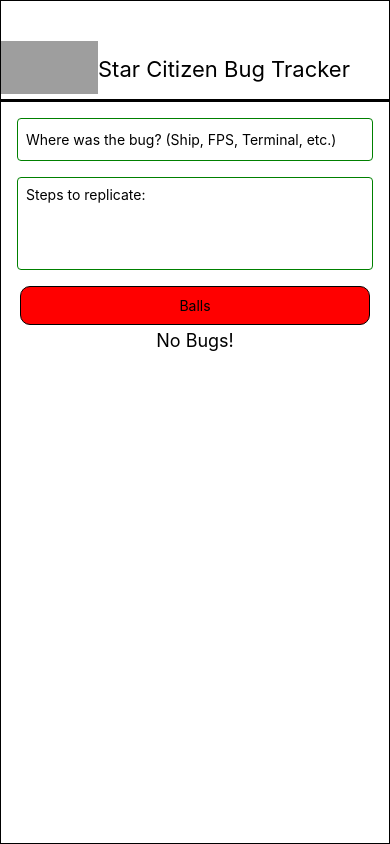
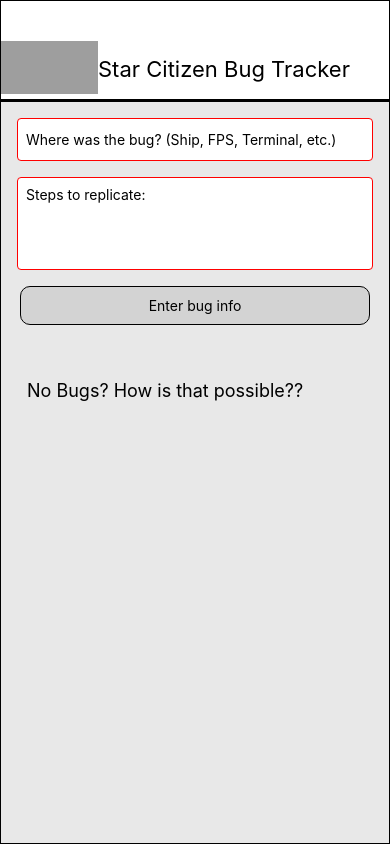
Before and after one commit to NMeyer8386/mobileFinal, a React Native app: screen / in a window 390 px wide. Built offline with nearby package versions, Linux system fonts and the light colour scheme; grey boxes are pictures that could not be loaded.

Commit message:
did some styling

```diff
--- a/App.js
+++ b/App.js
@@ -104,6 +104,10 @@ export default class App extends Component {
       (err) => console.log(err),
       this.bugs.update()
     )
+    this.setState({
+      bugText: null,
+      replicationText: null,
+    });
   }
 
   render() {
@@ -131,7 +135,7 @@ export default class App extends Component {
             ref={bugInput => { this.textInput1 = bugInput }}
             onChangeText={text => this.setBugText(text)}
             placeholder="Where was the bug? (Ship, FPS, Terminal, etc.)"
-            style={styles.input}
+            style={[styles.input, this.state.bugText? {borderColor: 'green'}:{borderColor: 'red'}]}
             value={this.state.bugText}
           />
 
@@ -140,14 +144,14 @@ export default class App extends Component {
             multiline={true}
             onChangeText={text => this.setReplicationText(text)}
             placeholder="Steps to replicate:"
-            style={[styles.input, {flex: 3,}]}
+            style={[styles.input, this.state.replicationText? {borderColor: 'green'}:{borderColor: 'red'}, {flex: 3,}]}
             value={this.state.replicationText}
           />
         </View>
 
           <TouchableOpacity
             disabled={this.state.bugText && this.state.replicationText? false : true }
-            style={[styles.submitButton, this.state.bugText && this.state.replicationText? {backgroundColor: 'limegreen'} : {backgroundColor: 'red'} ]}
+            style={[styles.submitButton, this.state.bugText && this.state.replicationText? {backgroundColor: 'limegreen'} : {backgroundColor: 'lightgray'} ]}
             onPress={() => {
               this.dbAdd(this.state.bugText, this.state.replicationText, this.state.date);
               this.textInput1.clear();
@@ -156,7 +160,7 @@ export default class App extends Component {
             }}
 
           >
-            <Text>Balls</Text>
+            <Text>{this.state.bugText && this.state.replicationText? 'Save' : 'Enter bug info' }</Text>
           </TouchableOpacity>
 
 
@@ -190,7 +194,7 @@ export default class App extends Component {
 const styles = StyleSheet.create({
   container: {
     flex: 1,
-    backgroundColor: '#fff',
+    backgroundColor: '#E8e8e8',
     alignItems: 'center',
     justifyContent: 'flex-start',
     borderColor: 'black',
@@ -198,6 +202,7 @@ const styles = StyleSheet.create({
   },
   header: {
     flexDirection: 'row',
+    backgroundColor: '#fff',
     width: '100%',
     height: '12%',
     paddingTop: 35,
@@ -222,7 +227,7 @@ const styles = StyleSheet.create({
   },
   input: {
     flex: 1,
-    borderColor: 'green',
+    backgroundColor: '#fff',
     borderRadius: 4,
     borderWidth: 1,
     height: 48,
@@ -253,6 +258,7 @@ const styles = StyleSheet.create({
     flexDirection: 'row',
   },
   listArea: {
-
+    paddingTop: 40,
+    width: '100%',
   },
 });
--- a/components/Items.js
+++ b/components/Items.js
@@ -80,7 +80,7 @@ class Items extends Component {
         if (this.state.items === null || this.state.items.length === 0) {
             return (
                 <View style={styles.sectionContainer}>
-                <Text style={styles.sectionHeading}>No Bugs!</Text>
+                <Text style={styles.sectionHeading}>No Bugs? How is that possible??</Text>
             </View>
             );
         }
@@ -94,9 +94,9 @@ class Items extends Component {
                         onLongPress={() => this.props.onPress(id)}
                         style={styles.bugBox}
                     >
-                        <Text>Found: {created_at}</Text>
-                        <Text>Type: {bug_type}</Text>
-                        <Text>How to replicate: {replicate_steps}</Text>
+                        <Text style={styles.bugTitle}>Type: {bug_type}</Text>
+                        <Text style={styles.bugDate}>Found: {created_at}</Text>
+                        <Text style={styles.bugBody}>How to replicate: {replicate_steps}</Text>
                     </Pressable>
 
                 ))}
@@ -113,10 +113,29 @@ const styles = StyleSheet.create({
     },
     sectionHeading: {
         fontSize: 18,
-        marginBottom: 8,
+        margin: 10,
     },
     bugBox: {
-        borderColor: 'red',
+        backgroundColor: 'lightgray',
+        borderColor: 'black',
         borderWidth: 1,
+        borderRadius: 10,
+        margin: 10,
+    },
+    bugTitle: {
+        paddingHorizontal: 20,
+        paddingTop: 20,
+    },
+    bugDate: {
+        paddingTop: 5,
+        paddingHorizontal: 20,
+        fontSize: 10,
+        color: '#f54747',
+    },
+    bugBody: {
+        padding: 20,
+    },
+    flexRow: {
+        flexDirection: 'row',
     },
 });
```
